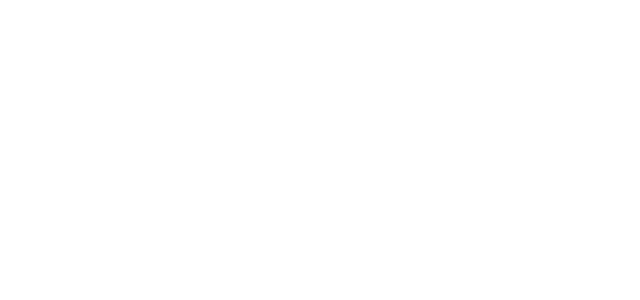
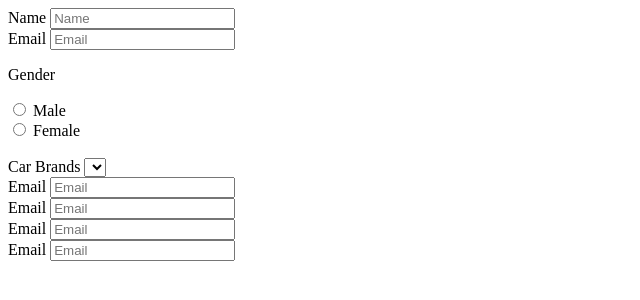
Before and after one commit to acciojob/signup-form-car-ak8058, a website: page main.html in a window 1280 px wide. Shown: the whole page, without its empty margins (0-640 px from the left). Drawn offline with Linux system fonts and the light colour scheme.

Commit message:
created a submission

```diff
--- a/main.html
+++ b/main.html
@@ -8,6 +8,37 @@
 
 <body>
 	<!-- the entire body must be written by student -->
+	<form action="" method="post">
+		<label for="name">Name</label>
+		<input type="text" placeholder="Name" id="name" required >
+	</br>
+		<label for="email">Email</label>
+		<input type="email" placeholder="Email" id="email" required >
+	</br>
+		<p>Gender</p>
+		<input type="radio" id="gender_m" name="gender" required >
+		<label for="gender_m">Male</label><br/>
+		<input type="radio" id="gender_f" name="gender" required >
+		<label for="gender_f">Female</label><br/>
+	</br>
+		<label>Car Brands</label>
+		<select>
+
+		</select>
+	</br>
+		<label for="email">Email</label>
+		<input type="email" placeholder="Email" id="email" required >
+	</br>
+		<label for="email">Email</label>
+		<input type="email" placeholder="Email" id="email" required >
+	</br>
+		<label for="email">Email</label>
+		<input type="email" placeholder="Email" id="email" required >
+	</br>
+		<label for="email">Email</label>
+		<input type="email" placeholder="Email" id="email" required >
+	</br>
+	</form>
     <script type="text/javascript" src="./script.js">
 </script>
 
```
